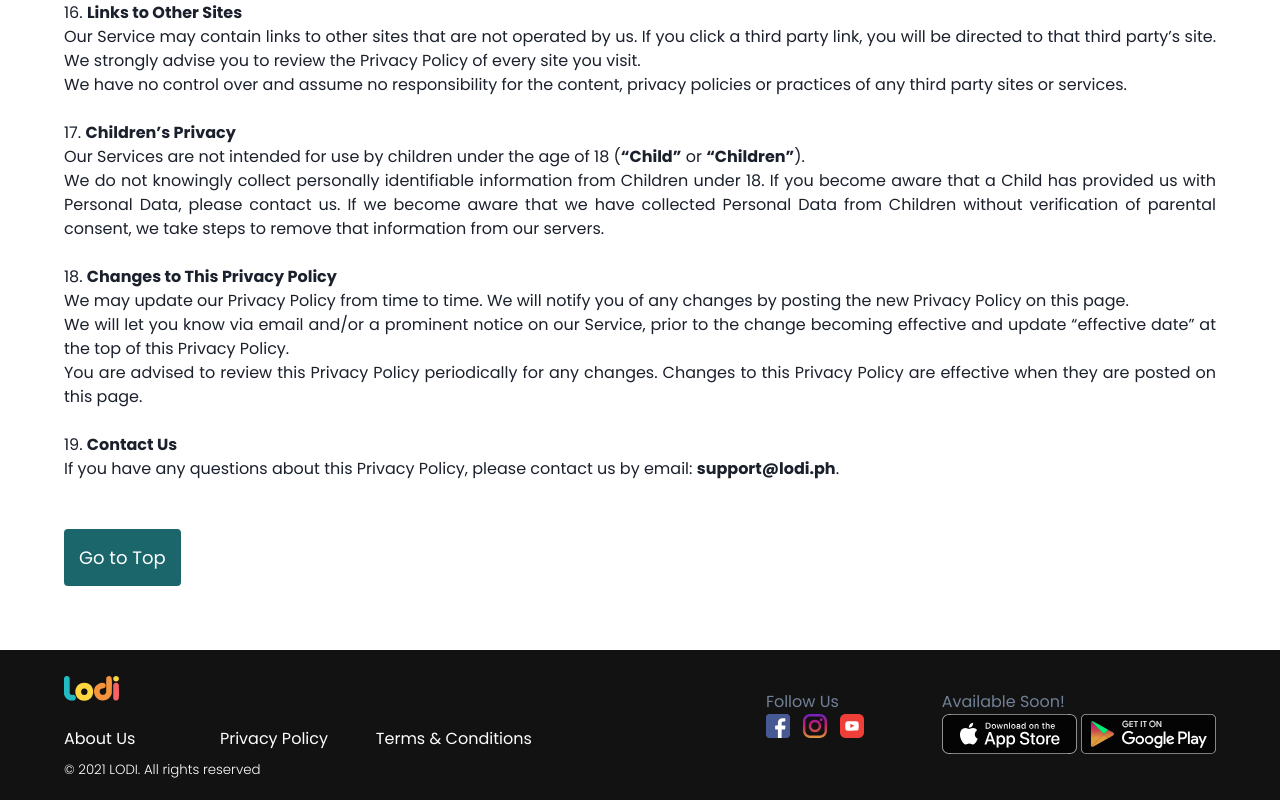
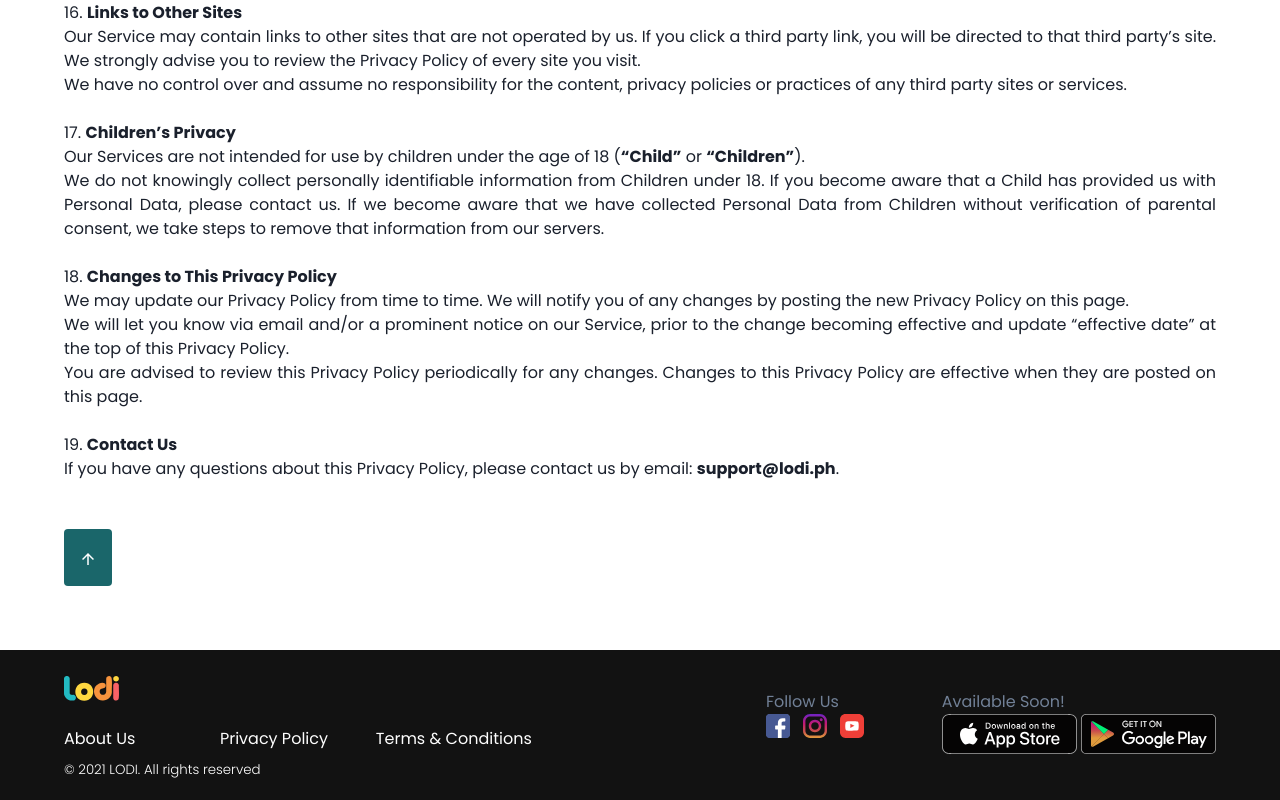
Before and after one commit to icyjms/reactjs-web-lodi-app, a React (Create React App) app: page /privacy-policy in a window 1280 px wide. Shown: the part 4270-5070 px from the top of the page. Built offline with nearby package versions, Linux system fonts and the light colour scheme.

Commit message:
Replace the source map image in About page and change the go to top text to arrowup icon

```diff
--- a/src/utils/helpers.js
+++ b/src/utils/helpers.js
@@ -1,5 +1,5 @@
 // When the user clicks on the button, scroll to the top of the document
-export const topFunction = () => {
+export const goToTop = () => {
   document.body.scrollTop = 0;
   document.documentElement.scrollTop = 0;
 };
--- a/src/views/about/About.js
+++ b/src/views/about/About.js
@@ -15,6 +15,7 @@ import { contactNumbers, officeAddress } from 'utils/config';
 import { EmailIcon, PhoneIcon } from '@chakra-ui/icons';
 import { ReactComponent as FB } from 'assets/img/fb.svg';
 import { ReactComponent as IG } from 'assets/img/ig.svg';
+import { ReactComponent as YT } from 'assets/img/youtube.svg';
 
 const About = () => {
   return (
@@ -77,6 +78,7 @@ const About = () => {
               <HStack align="start">
                 <FB />
                 <IG />
+                <YT />
               </HStack>
               <Stack h="5px"></Stack>
               <Text fontWeight="bold" fontSize="smaller">
@@ -91,7 +93,8 @@ const About = () => {
             <Box>
               <iframe
                 title="LODI"
-                src="https://www.google.com/maps/embed?pb=!1m18!1m12!1m3!1d3861.290872488916!2d121.08570251535168!3d14.582494381428434!2m3!1f0!2f0!3f0!3m2!1i1024!2i768!4f13.1!3m3!1m2!1s0x3397c7a13ab1a17f%3A0xac5420df76fd43ff!2sLogistikus!5e0!3m2!1sen!2sph!4v1627545002092!5m2!1sen!2sph"
+                // src="https://www.google.com/maps/embed?pb=!1m18!1m12!1m3!1d3861.290872488916!2d121.08570251535168!3d14.582494381428434!2m3!1f0!2f0!3f0!3m2!1i1024!2i768!4f13.1!3m3!1m2!1s0x3397c7a13ab1a17f%3A0xac5420df76fd43ff!2sLogistikus!5e0!3m2!1sen!2sph!4v1627545002092!5m2!1sen!2sph"
+                src="https://maps.google.com/maps?q=Logistikus%20Express%20Philippines,%20Inc.%2020th%20Floor,%20Inoza%20Tower%2040th%20Avenue,%20Bonifacio%20Global%20City%20Taguig%20City,%20Philippines&t=&z=13&ie=UTF8&iwloc=&output=embed"
                 width="100%"
                 height="450"
                 style={{ border: 0 }}
--- a/src/views/privacyPolicy/PrivacyPolicy.js
+++ b/src/views/privacyPolicy/PrivacyPolicy.js
@@ -1,9 +1,9 @@
 // import { ArrowBackIcon } from '@chakra-ui/icons';
 import { Box, Container, Heading, Text } from '@chakra-ui/react';
 // import { useHistory } from 'react-router-dom';
-import { topFunction } from '../../utils/helpers';
-
 import Section from 'components/Section';
+import { ArrowUpIcon } from '@chakra-ui/icons';
+import { goToTop } from 'utils/helpers';
 
 function PrivacyPolicy() {
   // let history = useHistory();
@@ -538,8 +538,8 @@ function PrivacyPolicy() {
           <p>&nbsp;</p>
           <p>&nbsp;</p>
         </Box>
-        <button onClick={() => topFunction()} id="goto-top" title="Go to top">
-          Go to Top
+        <button onClick={() => goToTop()} id="goto-top" title="Go to top">
+          <ArrowUpIcon />
         </button>
       </Container>
     </Section>
--- a/src/views/termsAndConditions/TermsAndConditions.js
+++ b/src/views/termsAndConditions/TermsAndConditions.js
@@ -1,7 +1,7 @@
 // import { ArrowBackIcon } from '@chakra-ui/icons';
 import { Box, Container, Heading, Text } from '@chakra-ui/react';
 // import { useHistory } from 'react-router-dom';
-import { topFunction } from '../../utils/helpers';
+import { goToTop } from 'utils/helpers';
 
 import Section from 'components/Section';
 
@@ -580,7 +580,7 @@ function TermsAndConditions() {
           <p>&nbsp;</p>
           <p>&nbsp;</p>
         </Box>
-        <button onClick={() => topFunction()} id="goto-top" title="Go to top">
+        <button onClick={() => goToTop()} id="goto-top" title="Go to top">
           Go to Top
         </button>
       </Container>
```
